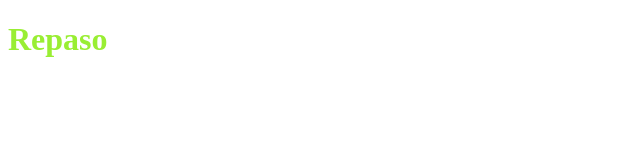
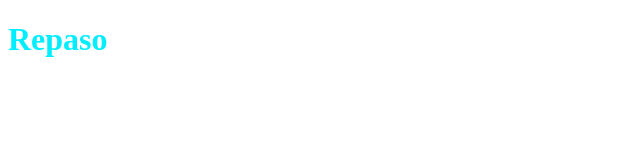
Before and after one commit to Moyaca73/Repaso, a plain HTML site: page index.html in a window 1280 px wide. Shown: the whole page, without its empty margins (0-640 px from the left). Drawn offline with Linux system fonts and the light colour scheme.

Commit message:
cambio de color desde github

```diff
--- a/estilos/mis estilos.css
+++ b/estilos/mis estilos.css
@@ -1 +1 @@
-h1{color: #9e3;}
+h1{color: #0ef;}
```
